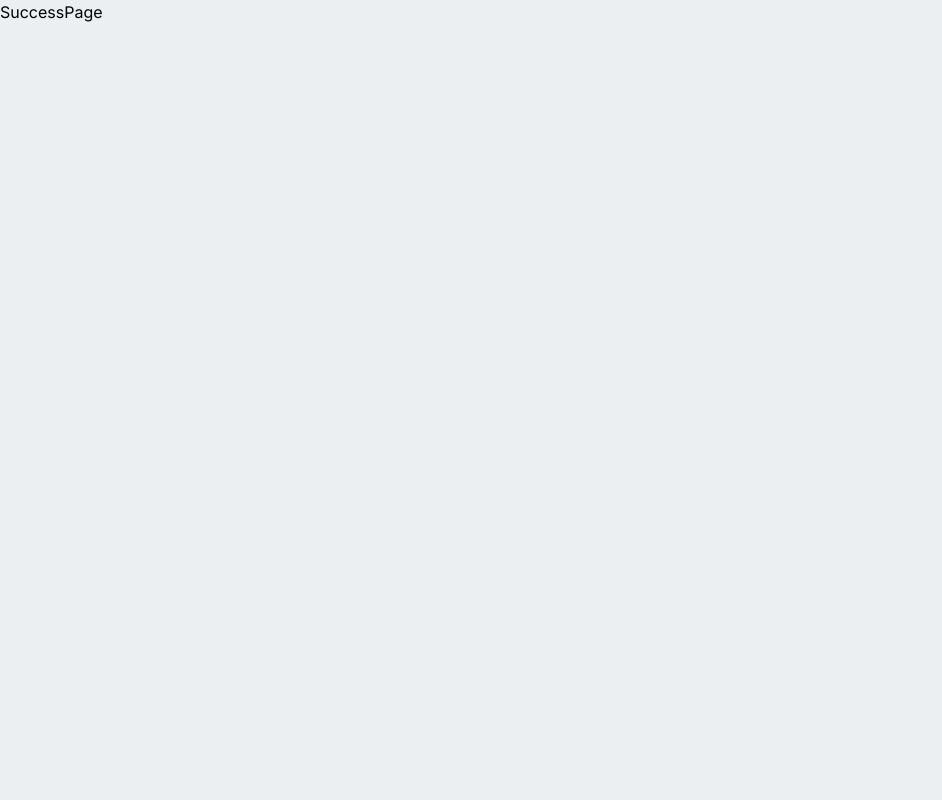
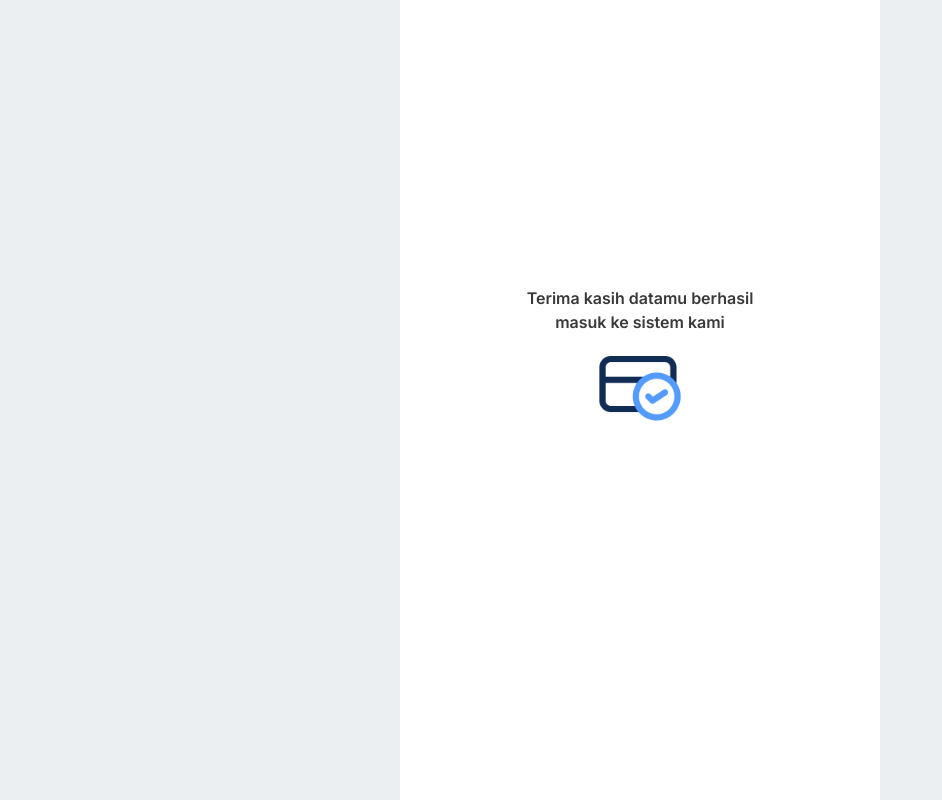
Before and after one commit to syukrontanzilah/seru, a Next.js app: page /success/1 in a window 1280 px wide. Shown: the whole page, without its empty margins (0-942 px from the left). Built offline with nearby package versions, Linux system fonts and the light colour scheme.

Commit message:
success page

```diff
--- a/app/components/Main.tsx
+++ b/app/components/Main.tsx
@@ -53,9 +53,7 @@ export const View = styled.div<MainType>`
     max-width: 480px;
     margin-left: auto;
     margin-right: auto;
-    // border: 1px solid gray;
 `
-
 export const Header = styled.div`
     background-color: white;
     padding: 25px 20px;
@@ -70,7 +68,6 @@ const IconBack = styled.div`
     cursor: pointer;
     background-color: white !important;
 `
-
 const HeaderText = styled.div`
     font-size: 18px;
     font-weight: bold;
--- a/app/result/[id]/page.tsx
+++ b/app/result/[id]/page.tsx
@@ -5,10 +5,12 @@ import ListImage from '@/app/components/ListImage';
 import Main from '@/app/components/Main'
 import { Toast } from '@/app/components/Toas';
 import useLocalStorage from '@/app/hooks/useLocalStorage';
-import { Button, CheckBox, ContainerInput, ImageProfile, TextCheck } from '@/app/style/HomeStyle';
+import { Button, CheckBox, ContainerInput, ImageProfile, TextCheck, ViewCheck } from '@/app/style/HomeStyle';
+import { useRouter } from 'next/navigation';
 import React, { useEffect, useState } from 'react'
 
 const ResultPage = () => {
+    const router = useRouter()
     const [firstName, setFirstName] = useLocalStorage("firstName", "");
     const [lastName, setLastName] = useLocalStorage("lastName", "");
     const [biodata, setBiodata] = useLocalStorage("biodata", "");
@@ -29,9 +31,6 @@ const ResultPage = () => {
     const [fileNameFree, setFileNameFree] = useLocalStorage("file_name_free", "");
 
     const [isUpprove, setIsUpprove] = useLocalStorage("is_upprove", false)
-
-
-    const [allData, setAllData] = useState([])
 
     const submit = (e:any) => {
       if(isUpprove === false){
@@ -66,15 +65,13 @@ const ResultPage = () => {
        localStorage.setItem("user", JSON.stringify(formData));
        const dataDetail = JSON.parse(localStorage.getItem("user") || "{}")
        console.log('data detailnya===>', dataDetail);
-        // console.log('all data', allData)
-      console.log('checked==>', isUpprove)
+       console.log('checked==>', isUpprove)
+       router.push('/success/id', { scroll: true })
     }
 
     useEffect(()=> {
-        // const data = JSON.parse(localStorage.getItem("user") || "{}");
-        // setAllData(data)
-        // console.log('all data', data)
       },[])
+
   return (
     <Main
       iconBack
@@ -95,7 +92,7 @@ const ResultPage = () => {
         <ListImage label='Photo KTP' image={fileUploadKTP}/>
         <ListImage label='Photo Bebas' image={fileUploadFree}/>
 
-        <div>
+        <ViewCheck>
           <CheckBox type="checkbox"
           id="checkbox"
           checked={isUpprove}
@@ -103,7 +100,7 @@ const ResultPage = () => {
           defaultChecked={false}
           />
           <TextCheck htmlFor="checkbox">Dengan ini Saya setuju untuk mengirimkan data-data saya</TextCheck>
-        </div>
+        </ViewCheck>
         <Button onClick={(e) => submit(e)}>
         {"Submit"}
       </Button>
--- a/app/style/HomeStyle.ts
+++ b/app/style/HomeStyle.ts
@@ -147,6 +147,10 @@ export const ButtonFile = styled.div`
   }
 `;
 
+export const ViewCheck = styled.div`
+    margin-top: 30px;
+`
+
 export const TextCheck = styled.label`
     font-size: 14px;
     background-color: white;
@@ -157,8 +161,4 @@ export const TextCheck = styled.label`
 export const CheckBox = styled.input`
     color: darkcyan;
     margin-right: 10px;
-    border-color: darkcyan;
-    background-color: red;
-    border-radius: 0.15em;
-    margin-right: 0.5em;
 `
--- a/app/success/[id]/page.tsx
+++ b/app/success/[id]/page.tsx
@@ -1,9 +1,44 @@
+"use client"
+import Image from 'next/image'
 import React from 'react'
+import styled from 'styled-components'
+import ImageSuccess from '../../../public/approve.png'
 
 const SuccessPage = () => {
   return (
-    <div>SuccessPage</div>
+    <View>
+        <Text>Terima kasih datamu berhasil masuk ke sistem kami</Text>
+        <ImageView
+        src= {ImageSuccess}
+        width={100}
+        height={100}
+        alt='success'
+        />
+    </View>
   )
 }
 
 export default SuccessPage
+
+const View = styled.div`
+    min-height: 100vh;
+    padding-bottom: 80px;
+    background: white;
+    max-width: 480px;
+    margin-left: auto;
+    margin-right: auto;
+    display: flex;
+    flex-direction: column;
+    justify-content: center;
+    align-items: center;
+`
+const ImageView = styled(Image)`
+
+`
+const Text = styled.div`
+    font-size: medium;
+    max-width: 250px;
+    text-align: center;
+    color: #393939;
+    font-weight: 600;
+`
--- a/app/upload/[id]/page.tsx
+++ b/app/upload/[id]/page.tsx
@@ -25,16 +25,14 @@ const UploadPage = () => {
   const [uploadImageFree, setUploadImageFree] = useLocalStorage("upload_image_free", "");
   const [fileNameFree, setFileNameFree] = useLocalStorage("file_name_free", "");
 
-
-
   const handleChange = (event: any) => {
     event.persist();
     setFileUpload(URL.createObjectURL(event.target.files[0]));
     setUploadImage(event.target.files[0]);
     setFileName(event.target.files[0].name);
-    console.log('fileupload', fileUpload);
-    console.log('upload image', uploadImage);
-    console.log('file name', fileName)
+    // console.log('fileupload', fileUpload);
+    // console.log('upload image', uploadImage);
+    // console.log('file name', fileName)
   };
 
   const handleChangeKTP = (event: any) => {
@@ -42,9 +40,9 @@ const UploadPage = () => {
     setFileUploadKTP(URL.createObjectURL(event.target.files[0]));
     setUploadImageKTP(event.target.files[0]);
     setFileNameKTP(event.target.files[0].name);
-    console.log('fileupload ktp', fileUploadKTP);
-    console.log('upload image ktp', uploadImagetKTP);
-    console.log('file name ktp', fileNameKTP)
+    // console.log('fileupload ktp', fileUploadKTP);
+    // console.log('upload image ktp', uploadImagetKTP);
+    // console.log('file name ktp', fileNameKTP)
   };
 
   const handleChangeFree = (event: any) => {
@@ -52,9 +50,9 @@ const UploadPage = () => {
     setFileUploadFree(URL.createObjectURL(event.target.files[0]));
     setUploadImageFree(event.target.files[0]);
     setFileNameFree(event.target.files[0].name);
-    console.log('fileupload bebas', fileUploadFree);
-    console.log('upload image bebas', uploadImageFree);
-    console.log('file name bebas', fileNameFree)
+    // console.log('fileupload bebas', fileUploadFree);
+    // console.log('upload image bebas', uploadImageFree);
+    // console.log('file name bebas', fileNameFree)
   };
 
   const submit = (e:any) => {
@@ -96,15 +94,12 @@ const UploadPage = () => {
     }
     localStorage.setItem("user", JSON.stringify(formData));
     const dataDetail = JSON.parse(localStorage.getItem("user") || "{}")
-    // console.log('data detalnya', dataDetail);
     setFileUpload(dataDetail?.file_upload);
     setUploadImage(dataDetail?.upload_image);
     setFileName(dataDetail?.file_name);
-
     setFileUploadKTP(dataDetail?.file_upload_ktp);
     setUploadImageKTP(dataDetail?.upload_image_ktp);
     setFileNameKTP(dataDetail?.file_name_ktp);
-
     setFileUploadFree(dataDetail?.file_upload_free);
     setUploadImageFree(dataDetail?.upload_image_free);
     setFileNameFree(dataDetail?.file_name_free);
@@ -193,7 +188,7 @@ const UploadPage = () => {
         <label htmlFor="imgUploadFree">
               <ButtonFile>
                 <TextLabel>
-                 {fileUploadFree ==="" ? "Upload photo KTP": "Ganti photo"}
+                 {fileUploadFree ==="" ? "Upload photo bebas": "Ganti photo"}
                  </TextLabel>
               </ButtonFile>
             </label>
```
